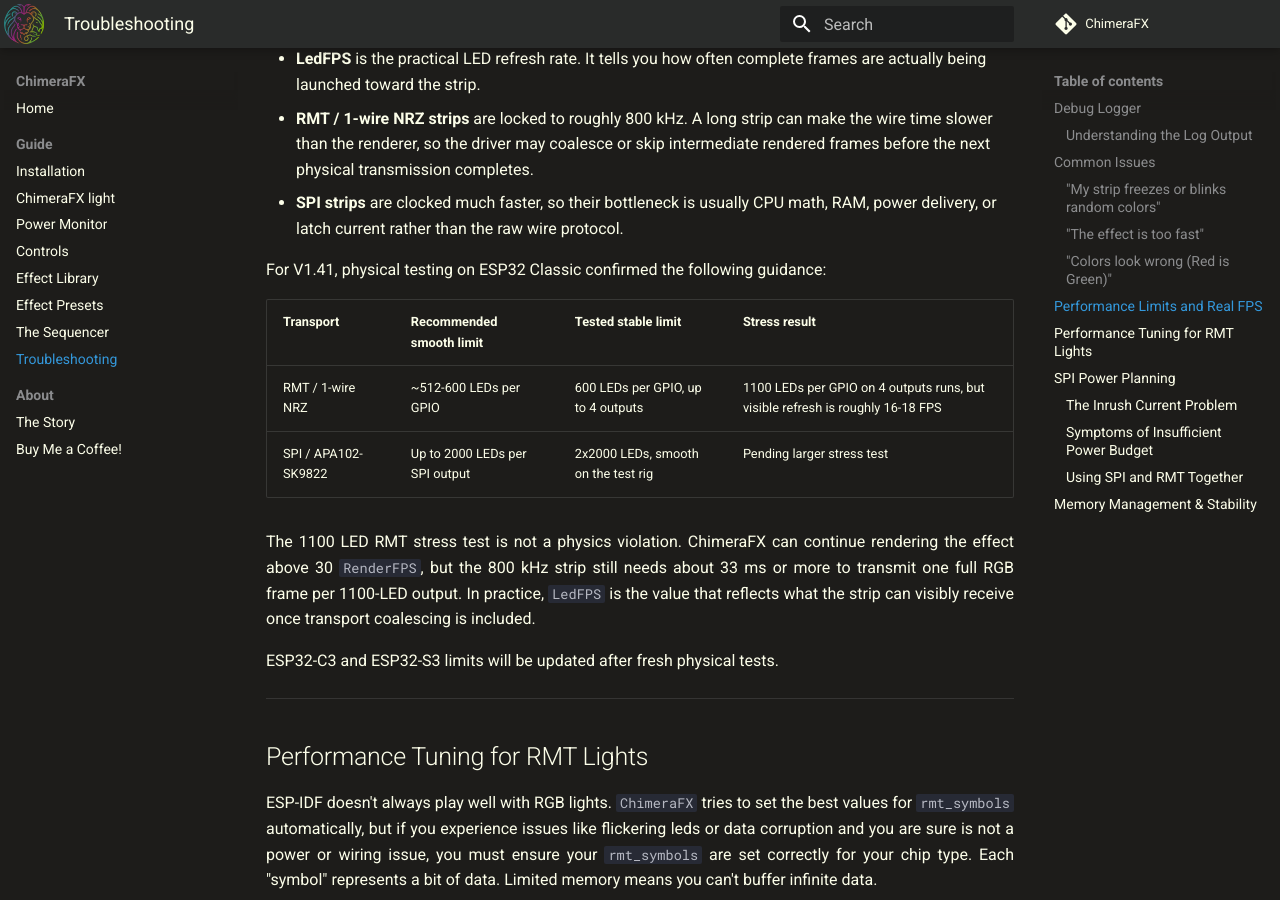
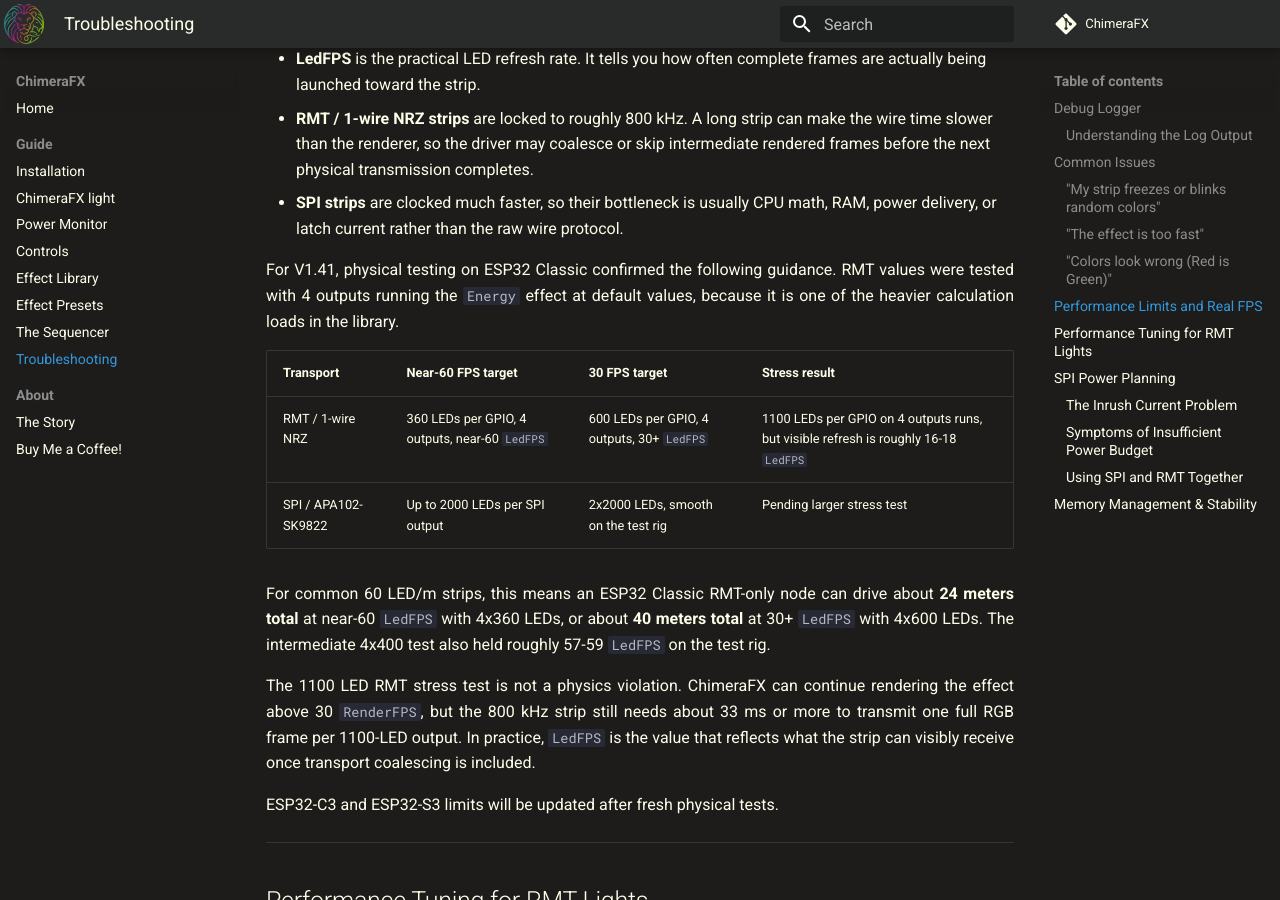
Before and after one commit to effelle/ChimeraFX, an MkDocs documentation site: the page built from docs/Troubleshooting.md, in a window 1280 px wide and 900 px high, scrolled down 2184 px. Built offline with MkDocs 1.6.1 and Material for MkDocs 9.7.7, drawn with Linux system fonts in a browser that asks for light colours; comment, search, counter and statistics services are not loaded.

Commit message:
docs: refine LED per GPIO limits and performance tips

```diff
--- a/docs/Troubleshooting.md
+++ b/docs/Troubleshooting.md
@@ -52,12 +52,14 @@
 - **RMT / 1-wire NRZ strips** are locked to roughly 800 kHz. A long strip can make the wire time slower than the renderer, so the driver may coalesce or skip intermediate rendered frames before the next physical transmission completes.
 - **SPI strips** are clocked much faster, so their bottleneck is usually CPU math, RAM, power delivery, or latch current rather than the raw wire protocol.
 
-For V1.41, physical testing on ESP32 Classic confirmed the following guidance:
+For V1.41, physical testing on ESP32 Classic confirmed the following guidance. RMT values were tested with 4 outputs running the `Energy` effect at default values, because it is one of the heavier calculation loads in the library.
 
-| Transport | Recommended smooth limit | Tested stable limit | Stress result |
+| Transport | Near-60 FPS target | 30 FPS target | Stress result |
 |:---|:---|:---|:---|
-| RMT / 1-wire NRZ | ~512-600 LEDs per GPIO | 600 LEDs per GPIO, up to 4 outputs | 1100 LEDs per GPIO on 4 outputs runs, but visible refresh is roughly 16-18 FPS |
+| RMT / 1-wire NRZ | 360 LEDs per GPIO, 4 outputs, near-60 `LedFPS` | 600 LEDs per GPIO, 4 outputs, 30+ `LedFPS` | 1100 LEDs per GPIO on 4 outputs runs, but visible refresh is roughly 16-18 `LedFPS` |
 | SPI / APA102-SK9822 | Up to 2000 LEDs per SPI output | 2x2000 LEDs, smooth on the test rig | Pending larger stress test |
+
+For common 60 LED/m strips, this means an ESP32 Classic RMT-only node can drive about **24 meters total** at near-60 `LedFPS` with 4x360 LEDs, or about **40 meters total** at 30+ `LedFPS` with 4x600 LEDs. The intermediate 4x400 test also held roughly 57-59 `LedFPS` on the test rig.
 
 The 1100 LED RMT stress test is not a physics violation. ChimeraFX can continue rendering the effect above 30 `RenderFPS`, but the 800 kHz strip still needs about 33 ms or more to transmit one full RGB frame per 1100-LED output. In practice, `LedFPS` is the value that reflects what the strip can visibly receive once transport coalescing is included.
 
```
Also changed, not shown: docs/cfx_light.md (+4 -2 lines), docs/index.md (+1 -1 lines), 1 other file.
